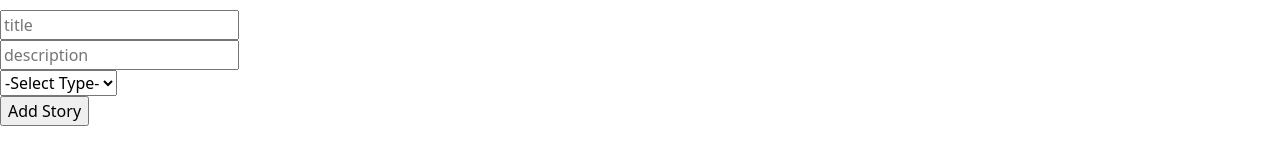
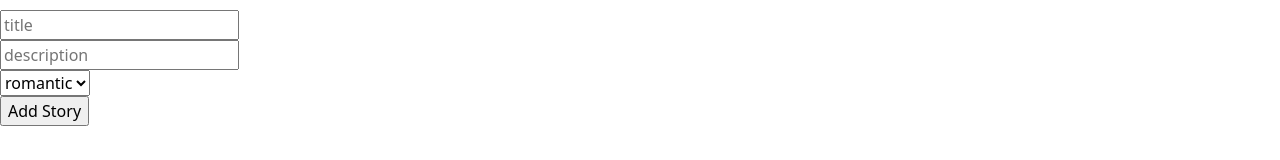
Before and after one commit to keshgurung/My-Story-, a React (Create React App) app in the folder frontend/client/: page /story/add in a window 1280 px wide. Shown: the part 182-342 px from the top of the page. Built offline with nearby package versions, Linux system fonts and the light colour scheme.

Commit message:
added a story

```diff
--- a/frontend/client/src/pages/AddStory.js
+++ b/frontend/client/src/pages/AddStory.js
@@ -10,7 +10,7 @@ const AddStory = () => {
   const [data, setData] = useState({
     title: '',
     description: '',
-    genre: null,
+    genre: '',
   })
   const [errorInfo, setErrorInfo] = useState({})
   const [isError, setIsError] = useState(false)
@@ -45,19 +45,13 @@ const AddStory = () => {
   }
 
   const handleFormChange = (event) => {
-    const { name, value } = event.target
+    const { name, value, type } = event.target
     setData({
       ...data,
-      [name]: value,
+      [name]: type === 'number' ? parseInt(value) : value,
     })
   }
-  const handleNewFormChange = (event) => {
-    const { name, value } = event.target
-    setData({
-      ...data,
-      [name]: parseInt(value),
-    })
-  }
+  console.log(data)
 
   const formInputProps = {
     data,
@@ -86,16 +80,25 @@ const AddStory = () => {
           />
           <select
             className='select-type'
-            id='type'
-            name='type'
-            onChange={handleNewFormChange}
+            id='number'
+            name='genre'
+            onChange={handleFormChange}
           >
-            <option>-Select Type-</option>
-            <option value='1'>romantic</option>
-            <option value='2'>horror</option>
-            <option value='3'>comedy</option>
-            <option value='4'>fiction</option>
-            <option value='5'>drama</option>
+            <option type='number' value='1'>
+              romantic
+            </option>
+            <option type='number' value='2'>
+              horror
+            </option>
+            <option type='number' value='3'>
+              comedy
+            </option>
+            <option type='number' value='4'>
+              fiction
+            </option>
+            <option type='number' value='5'>
+              drama
+            </option>
           </select>
           <div>
             <input type='submit' value='Add Story' />
--- a/frontend/client/src/pages/Profile.js
+++ b/frontend/client/src/pages/Profile.js
@@ -19,11 +19,11 @@ const Profile = () => {
 
   useEffect(() => {
     const getStoryData = async () => {
-      const allstories = await getStories()
-      //allstories.filter((story) => story.owner.username === user.username)
-      // console.log(allstories.owner.username)
-      // console.log(user.username)
-      setstories(allstories)
+      const allStories = await getStories()
+      const newStories = allStories.filter(
+        (story) => story.owner.username === user.username
+      )
+      setstories(newStories)
     }
     getStoryData()
   }, [id])
```
